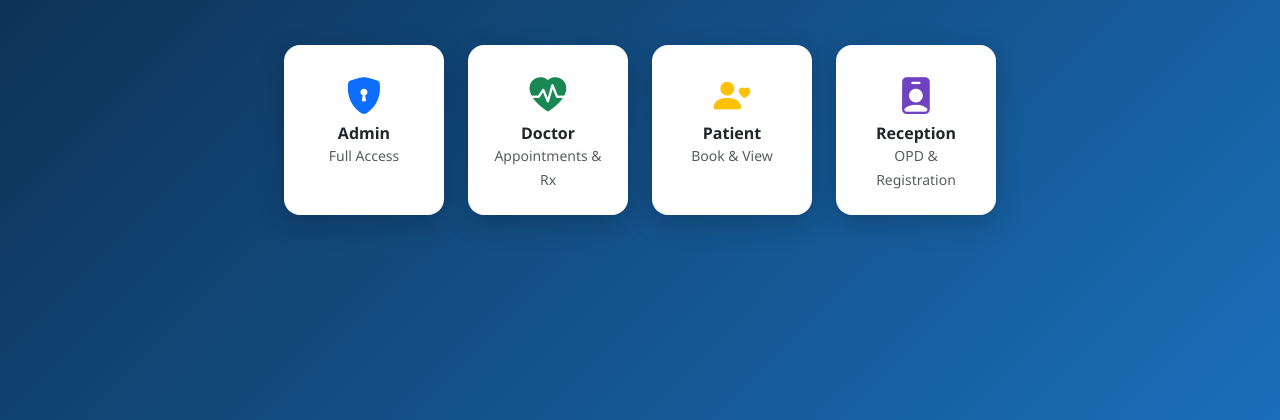
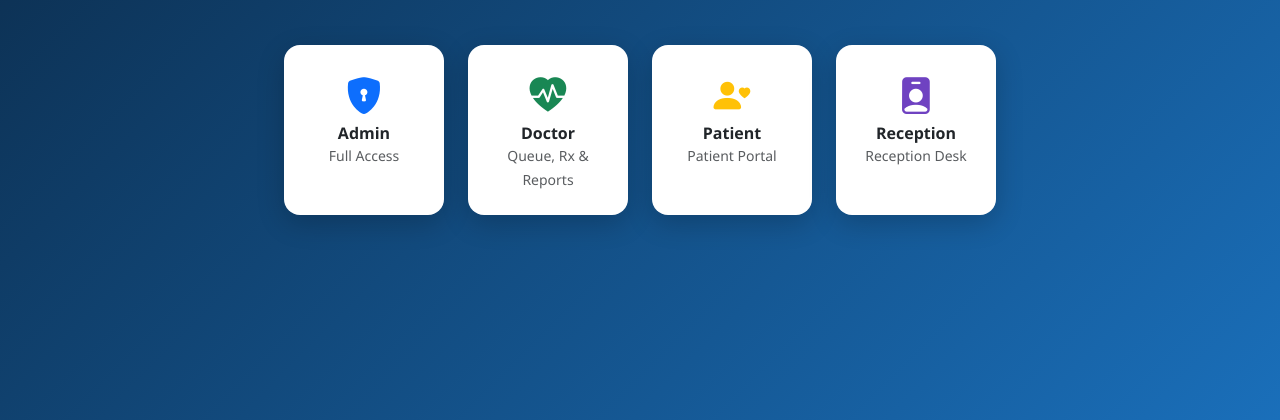
Before and after one commit to riteshchandra188/hospital, a website: page public/index.html in a window 1280 px wide. Shown: the part 380-800 px from the top of the page. Drawn offline with nearby package versions, Linux system fonts and the light colour scheme.

Commit message:
Update index.html

```diff
--- a/public/index.html
+++ b/public/index.html
@@ -54,16 +54,16 @@ body{background:#f4f7fb;font-family:'Segoe UI',sans-serif}
       </div>
       <div class="bg-white rounded-4 p-4 text-center" style="cursor:pointer;width:160px;box-shadow:0 8px 28px rgba(0,0,0,.2)" onclick="showAuth('doctor')">
         <i class="bi bi-heart-pulse-fill text-success mb-2" style="font-size:2.3rem"></i>
-        <h6 class="fw-bold mb-0">Doctor</h6><small class="text-muted">Appointments & Rx</small>
+        <h6 class="fw-bold mb-0">Doctor</h6><small class="text-muted">Queue, Rx & Reports</small>
       </div>
       <div class="bg-white rounded-4 p-4 text-center" style="cursor:pointer;width:160px;box-shadow:0 8px 28px rgba(0,0,0,.2)" onclick="showAuth('patient')">
         <i class="bi bi-person-heart text-warning mb-2" style="font-size:2.3rem"></i>
-        <h6 class="fw-bold mb-0">Patient</h6><small class="text-muted">Book & View</small>
+        <h6 class="fw-bold mb-0">Patient</h6><small class="text-muted">Patient Portal</small>
       </div>
       <div class="bg-white rounded-4 p-4 text-center" style="cursor:pointer;width:160px;box-shadow:0 8px 28px rgba(0,0,0,.2)" onclick="showAuth('receptionist')">
   <i class="bi bi-person-badge-fill text-purple mb-2" style="font-size:2.3rem;color:#6f42c1"></i>
   <h6 class="fw-bold mb-0">Reception</h6>
-  <small class="text-muted">OPD & Registration</small>
+  <small class="text-muted">Reception Desk</small>
 </div>
     </div>
   </div>
```
